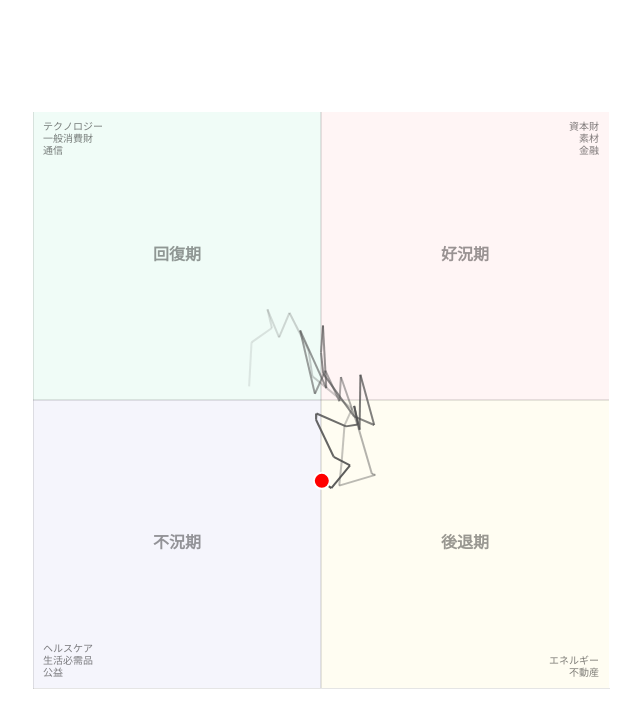
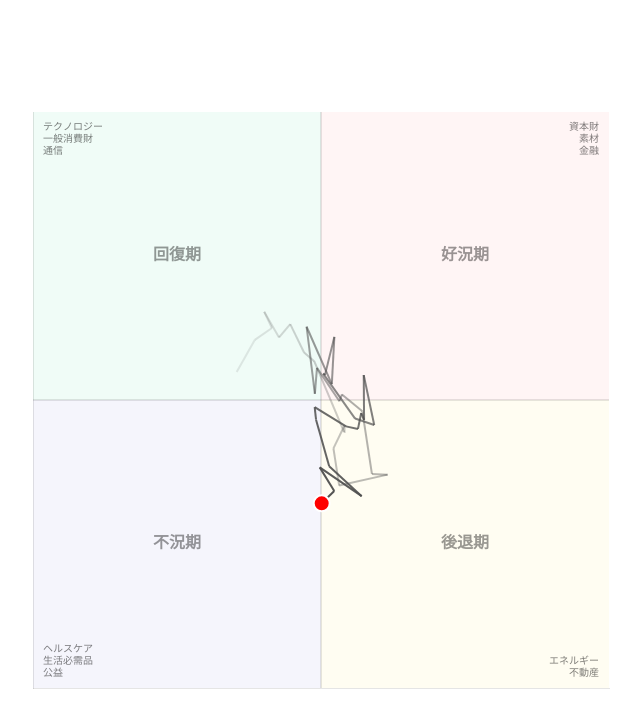
Before and after one commit to skr-works/sector-rotation-chart-USA, a plain HTML site: page index.html in a window 1280 px wide. Shown: the whole page, without its empty margins (319-959 px from the left). Drawn offline with nearby package versions, Linux system fonts and the light colour scheme.

Commit message:
deploy: ddcc44dda7945aced4a822cb7d02101452a971ac

```diff
--- a/index.html
+++ b/index.html
@@ -104,7 +104,7 @@
                     {
                         // 軌跡 (線のみ)
                         label: '軌跡',
-                        data: [{"x": -6.24, "y": 1.18}, {"x": -6.03, "y": 5.0}, {"x": -4.26, "y": 6.25}, {"x": -4.65, "y": 7.87}, {"x": -3.64, "y": 5.43}, {"x": -2.74, "y": 7.57}, {"x": -1.08, "y": 4.3}, {"x": -0.75, "y": 2.07}, {"x": 2.69, "y": -0.77}, {"x": 2.04, "y": -2.21}, {"x": 1.79, "y": -5.42}, {"x": 1.58, "y": -7.43}, {"x": 4.72, "y": -6.5}, {"x": 4.42, "y": -6.42}, {"x": 3.19, "y": -2.21}, {"x": 1.73, "y": 2.0}, {"x": 1.6, "y": -0.11}, {"x": 0.38, "y": 2.55}, {"x": -0.53, "y": 0.54}, {"x": -1.81, "y": 6.04}, {"x": 0.46, "y": 1.03}, {"x": 0.17, "y": 6.47}, {"x": -0.0, "y": 4.12}, {"x": 0.19, "y": 2.29}, {"x": 2.87, "y": -1.42}, {"x": 4.62, "y": -2.17}, {"x": 3.42, "y": 2.19}, {"x": 3.35, "y": -2.59}, {"x": 2.88, "y": -0.51}, {"x": 3.21, "y": -2.13}, {"x": 2.17, "y": -2.29}, {"x": -0.39, "y": -1.17}, {"x": -0.43, "y": -1.71}, {"x": 1.1, "y": -4.93}, {"x": 2.52, "y": -5.68}, {"x": 0.9, "y": -7.65}, {"x": 0.18, "y": -7.13}, {"x": 0.07, "y": -7.02}],
+                        data: [{"x": -7.32, "y": 2.43}, {"x": -5.74, "y": 5.22}, {"x": -4.26, "y": 6.25}, {"x": -4.93, "y": 7.66}, {"x": -3.64, "y": 5.43}, {"x": -2.67, "y": 6.59}, {"x": -1.47, "y": 4.12}, {"x": -0.59, "y": 3.37}, {"x": 2.01, "y": -2.78}, {"x": 2.04, "y": -2.21}, {"x": 1.08, "y": -4.2}, {"x": 1.58, "y": -7.43}, {"x": 5.78, "y": -6.48}, {"x": 4.42, "y": -6.42}, {"x": 3.59, "y": -0.98}, {"x": 1.82, "y": 0.48}, {"x": 1.6, "y": -0.11}, {"x": -0.35, "y": 2.79}, {"x": -0.53, "y": 0.54}, {"x": -1.25, "y": 6.36}, {"x": 0.94, "y": 1.38}, {"x": 1.16, "y": 5.48}, {"x": 0.34, "y": 2.16}, {"x": 0.19, "y": 2.29}, {"x": 2.96, "y": -1.61}, {"x": 4.62, "y": -2.17}, {"x": 3.71, "y": 2.16}, {"x": 3.74, "y": -1.73}, {"x": 3.49, "y": -1.13}, {"x": 3.21, "y": -2.51}, {"x": 2.17, "y": -2.29}, {"x": -0.55, "y": -0.61}, {"x": -0.43, "y": -1.71}, {"x": 0.71, "y": -5.75}, {"x": 3.53, "y": -8.35}, {"x": -0.11, "y": -5.85}, {"x": 1.15, "y": -7.9}, {"x": 0.06, "y": -8.97}],
                         borderWidth: 2,
                         pointRadius: 0, // 点は描画しない
                         showLine: true,
@@ -122,7 +122,7 @@
                     {
                         // 現在地 (点のみ)
                         label: '現在',
-                        data: [{"x": 0.07, "y": -7.02}],
+                        data: [{"x": 0.06, "y": -8.97}],
                         backgroundColor: 'rgba(255, 0, 0, 1)',
                         borderColor: '#fff',
                         borderWidth: 2,
```
